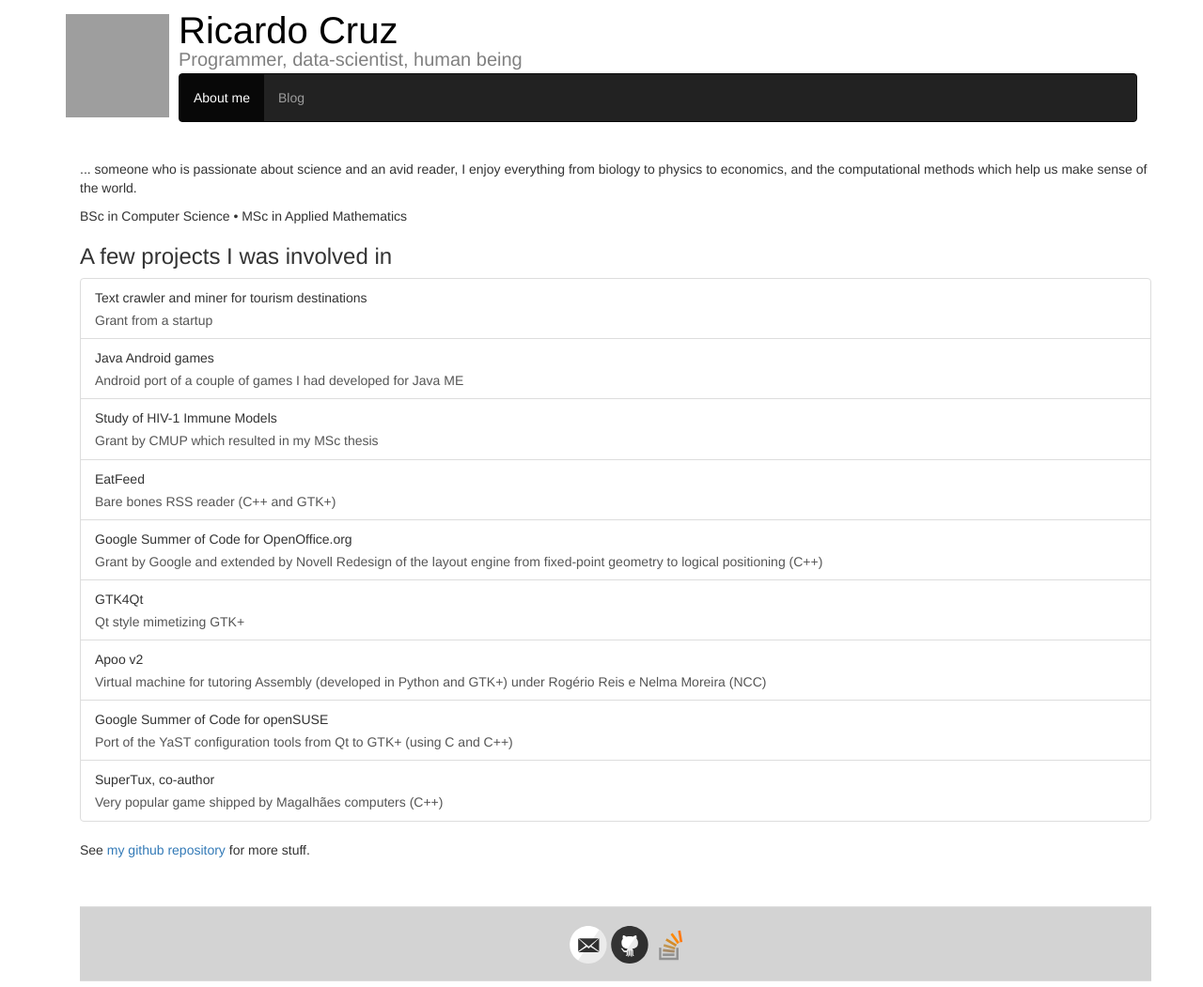
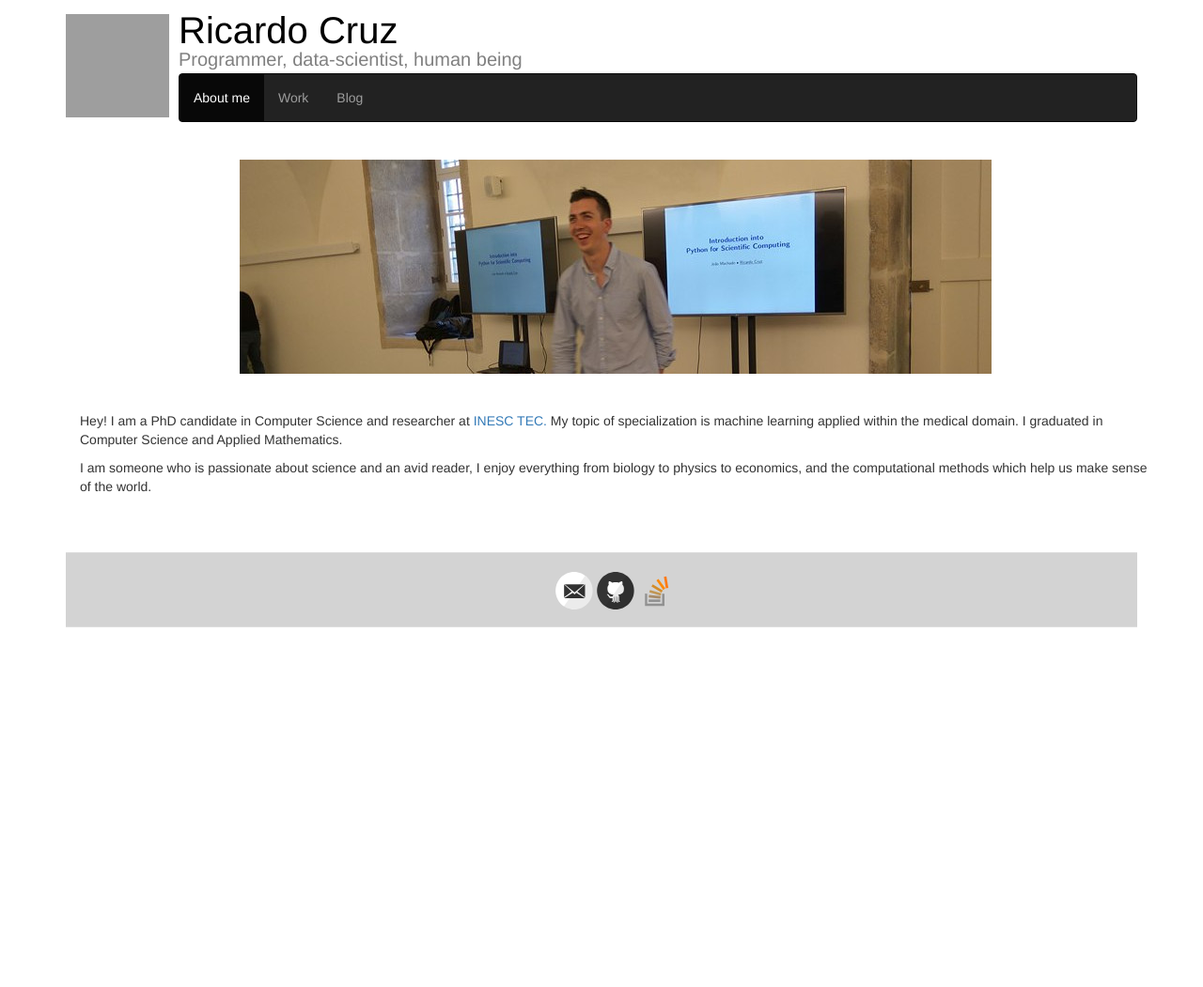
Before and after one commit to rpmcruz/rpmcruz.github.io, a Jekyll site: the page built from index.html, in a window 1280 px wide. Shown: the whole page at 94% size. Built offline with Jekyll 4.4.1, drawn with Linux system fonts in a browser that asks for light colours; after the commit the page ends 900 px from its top, so only the background shows below that; grey boxes are pictures that could not be loaded.

Commit message:
Added page about my work. Added picture of myself in a lecture.

```diff
--- a/_layouts/default.html
+++ b/_layouts/default.html
@@ -23,6 +23,7 @@
 <nav class="navbar navbar-inverse">
 <ul class="nav navbar-nav">
 <li {% if page.active == "about" %}class="active"{% endif %}><a href="{{ site.baseurl }}/">About me</a></li>
+<li {% if page.active == "work" %}class="active"{% endif %}><a href="{{ site.baseurl }}/work.html">Work</a></li>
 <li {% if page.active == "blog" %}class="active"{% endif %}><a href="{{ site.baseurl }}/blog.html">Blog</a></li>
 </ul>
 </nav>
--- a/index.html
+++ b/index.html
@@ -5,50 +5,12 @@
 ---
 <div class="container">
 
-<p>... someone who is passionate about science and an avid reader, I enjoy everything from biology to physics to economics, and the computational methods which help us make sense of the world.</p>
-<p>BSc in Computer Science &#8226; MSc in Applied Mathematics</p>
+<img src="img/lecture.jpg" width="800" height="228" class="center-block" />
 
+<div class="spacer"></div>
 
-<h3>A few projects I was involved in</h3>
+<p>Hey! I am a PhD candidate in Computer Science and researcher at <a href="http://www.inesctec.pt/">INESC TEC.</a> My topic of specialization is machine learning applied within the medical domain. I graduated in Computer Science and Applied Mathematics.</p>
 
-<div class="list-group">
-<a class="list-group-item" href="https://rpmcruz.shinyapps.io/ruiparse">
-<p class="list-group-item-heading">Text crawler and miner for tourism destinations</p>
-<p class="list-group-item-text">Grant from a startup</p>
-</a>
-<a class="list-group-item" href="http://tinyurl.com/q73ptbs">
-<p class="list-group-item-heading">Java Android games</p>
-<p class="list-group-item-text">Android port of a couple of games I had developed for Java ME</p>
-</a>
-<a class="list-group-item" href="http://tinyurl.com/qy593m7">
-<p class="list-group-item-heading">Study of HIV-1 Immune Models</p>
-<p class="list-group-item-text">Grant by CMUP which resulted in my MSc thesis</p>
-</a>
-<a class="list-group-item" href="http://www.omgubuntu.co.uk/2009/06/eatfeed-simple-desktop-rss-reader">
-<p class="list-group-item-heading">EatFeed</p>
-<p class="list-group-item-text">Bare bones RSS reader (C++ and GTK+)</p>
-</a>
-<a class="list-group-item" href="http://tinyurl.com/nofbw4k">
-<p class="list-group-item-heading">Google Summer of Code for OpenOffice.org</p>
-<p class="list-group-item-text">Grant by Google and extended by Novell
-Redesign of the layout engine from fixed-point geometry to logical positioning (C++)</p>
-</a>
-<a class="list-group-item" href="http://gtk4qt.sourceforge.net/">
-<p class="list-group-item-heading">GTK4Qt</p>
-<p class="list-group-item-text">Qt style mimetizing GTK+</p>
-</a>
-<a class="list-group-item" href="http://www.ncc.up.pt/Apoo/">
-<p class="list-group-item-heading">Apoo v2</p>
-<p class="list-group-item-text">Virtual machine for tutoring Assembly (developed in Python and GTK+) under Rogério Reis e Nelma Moreira (NCC)</p>
-</a>
-<a class="list-group-item" href="https://en.opensuse.org/YaST2-GTK">
-<p class="list-group-item-heading">Google Summer of Code for openSUSE</p>
-<p class="list-group-item-text">Port of the YaST configuration tools from Qt to GTK+ (using C and C++)</p>
-</a>
-<a class="list-group-item" href="https://supertux.github.io/">
-<p class="list-group-item-heading">SuperTux, co-author</p>
-<p class="list-group-item-text">Very popular game shipped by Magalhães computers (C++)</p>
-</a>
+<p>I am someone who is passionate about science and an avid reader, I enjoy everything from biology to physics to economics, and the computational methods which help us make sense of the world.</p>
+
 </div>
-
-<p>See <a href="https://github.com/rpmcruz?tab=repositories">my github repository</a> for more stuff.</p>
--- a/style.scss
+++ b/style.scss
@@ -1,5 +1,7 @@
 ---
 ---
+
+.spacer { margin:0; padding:0; height:40px; }
 
 /* HEADER AND FOOTER */
 
```
Also changed, not shown: work.html (added, +111 -0 lines), img/lecture.jpg (added).
